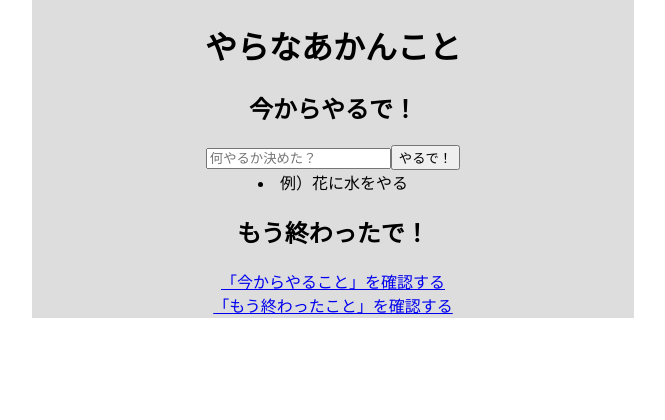
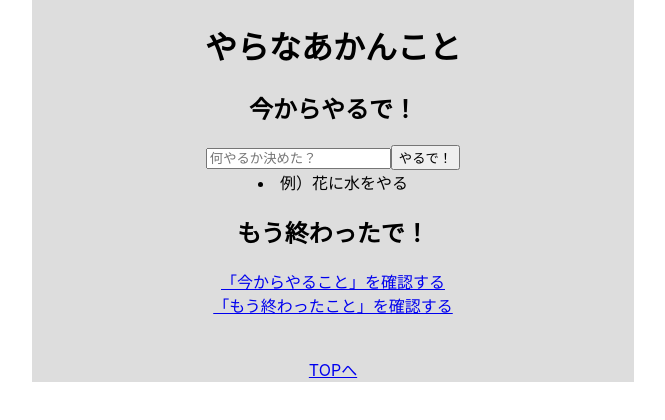
Before and after one commit to keiinuki/new_todo, a React (Create React App) app: page /page1 in a window 1280 px wide. Shown: the top 420 px of the page, without its empty margins (307-972 px from the left). Built offline with nearby package versions, Linux system fonts and the light colour scheme.

Commit message:
前の画面に戻る　実装

```diff
--- a/src/components/Page1.jsx
+++ b/src/components/Page1.jsx
@@ -21,7 +21,11 @@ export const Page1 = () => {
     <div>
     <Link to="/page1/detailA">「今からやること」を確認する</Link>
       <br />
-      <Link to="/page2/detailB">「もう終わったこと」を確認する</Link>
+      <Link to="/page1/detailB">「もう終わったこと」を確認する</Link>
+      <br />
+      <br />
+      <br />
+      <Link to="/">TOPへ</Link>
     </div>
   </div>
   );
--- a/src/components/Page1DetailA.jsx
+++ b/src/components/Page1DetailA.jsx
@@ -1,9 +1,15 @@
 import React from "react";
+import { Link } from "react-router-dom";
 
 export const Page1DetailA = () => {
   return (
     <div>
       <h1>今からやること</h1>
+      <br />
+      <Link to="/page1">「やらなあかんこと」に戻る</Link>
+      <br />
+      <br />
+      <Link to="/">TOPへ</Link>
     </div>
   );
 };
--- a/src/components/Page1DetailB.jsx
+++ b/src/components/Page1DetailB.jsx
@@ -1,9 +1,15 @@
 import React from "react";
+import { Link } from "react-router-dom";
 
 export const Page1DetailB = () => {
   return (
     <div>
       <h1>もう終わったこと</h1>
+      <br />
+      <Link to="/page1">「やらなあかんこと」に戻る</Link>
+      <br />
+      <br />
+      <Link to="/">TOPへ</Link>
     </div>
   );
 };
--- a/src/components/Page2.jsx
+++ b/src/components/Page2.jsx
@@ -12,6 +12,10 @@ export const Page2 = () => {
       </div>
       <div>
     <Link to="/page2/:id">パラメーター画面へ</Link>
+      <br />
+      <br />
+      <br />
+      <Link to="/">TOPへ</Link>
       </div>
     </div>
   );
--- a/src/components/Parameter.jsx
+++ b/src/components/Parameter.jsx
@@ -10,7 +10,11 @@ export const Parameter = () => {
       <h1>ここにパラメータが遷移されます</h1>
       <p>id:{id}</p>
       <p>name:{query.get("name")}</p>
-      <Link to="/page2">使い方へ</Link>
+      <br />
+      <Link to="/page2">「使い方」に戻る</Link>
+      <br />
+      <br />
+      <Link to="/">TOPへ</Link>
     </div>
   );
 };
```
